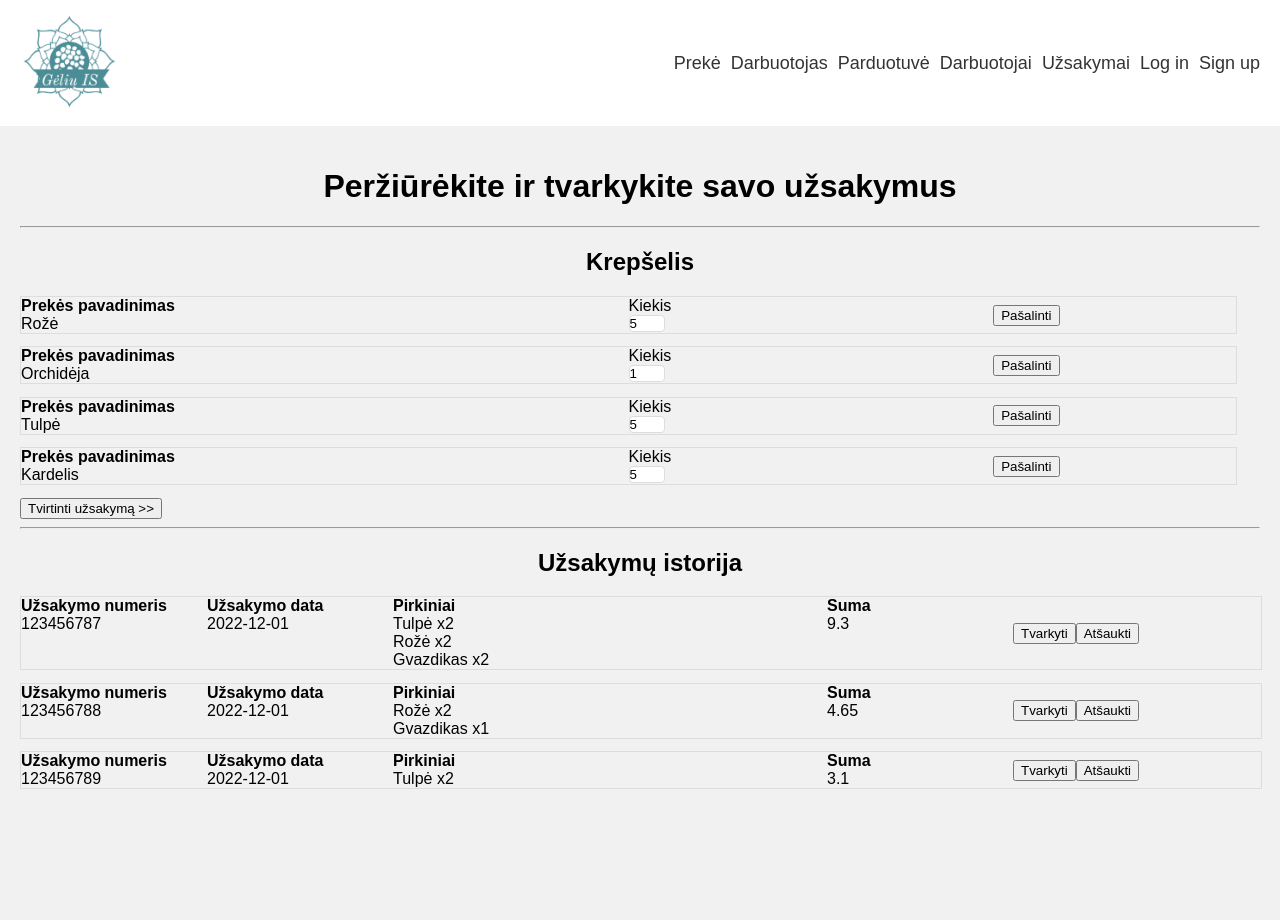
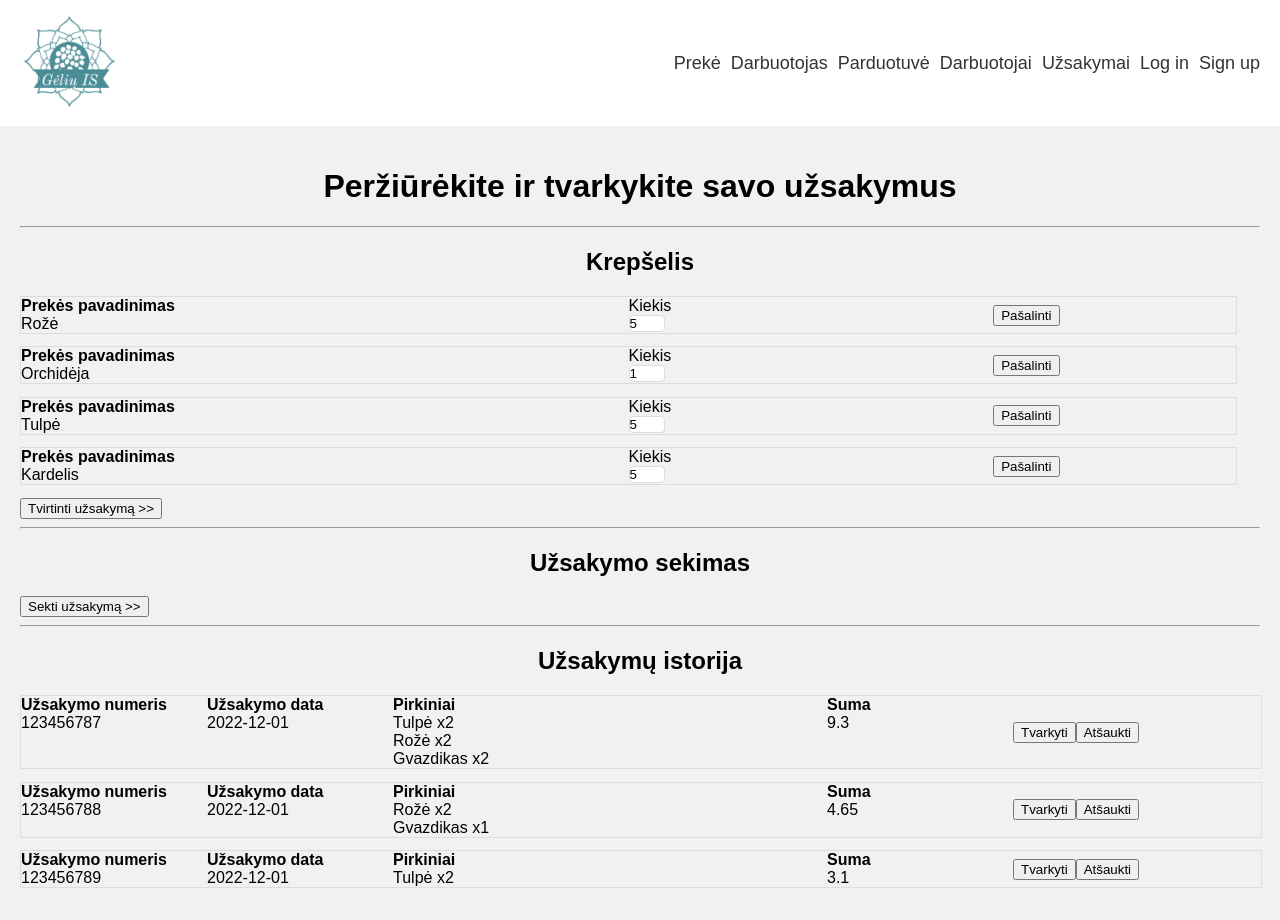
Before and after one commit to watewa/IS-pagrindai, a React (Create React App) app: page /order in a window 1280 px wide. Before the commit the page ends 822 px from the top, so only its background shows below. Built offline with nearby package versions, Linux system fonts and the light colour scheme.

Commit message:
uzsakymu edit

```diff
--- a/src/pages/Order.tsx
+++ b/src/pages/Order.tsx
@@ -88,6 +88,13 @@ const Order = () => {
                 </div>
                 <hr></hr>
                 <div>
+                    <h2>Užsakymo sekimas</h2>
+                    <div className="confirm">
+                        <button type="button">Sekti užsakymą {">>"}</button>
+                    </div>
+                </div>
+                <hr></hr>
+                <div>
                     <h2>Užsakymų istorija</h2>
                     <div>{OrderHistory}</div>
                 </div>
```
